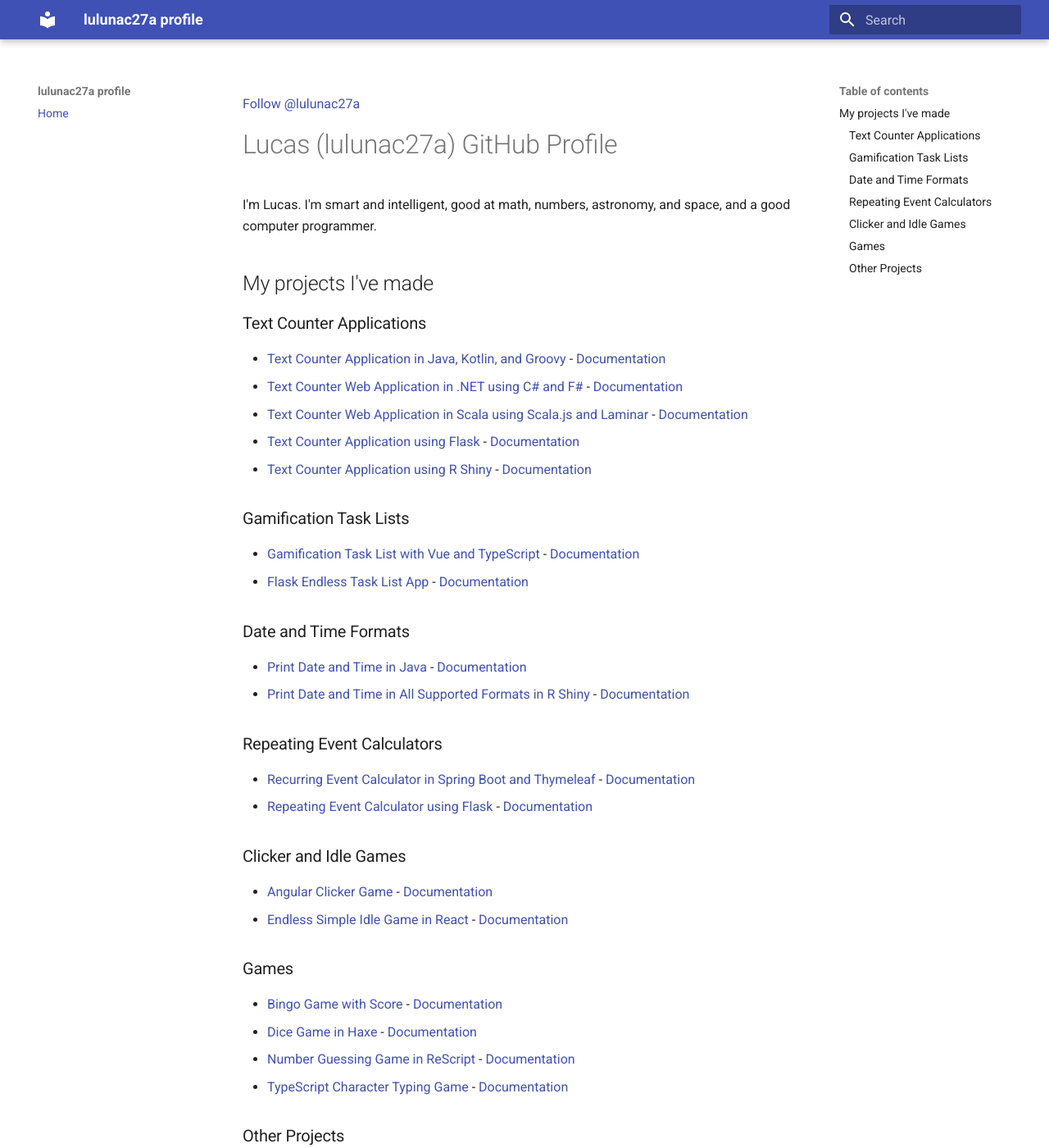
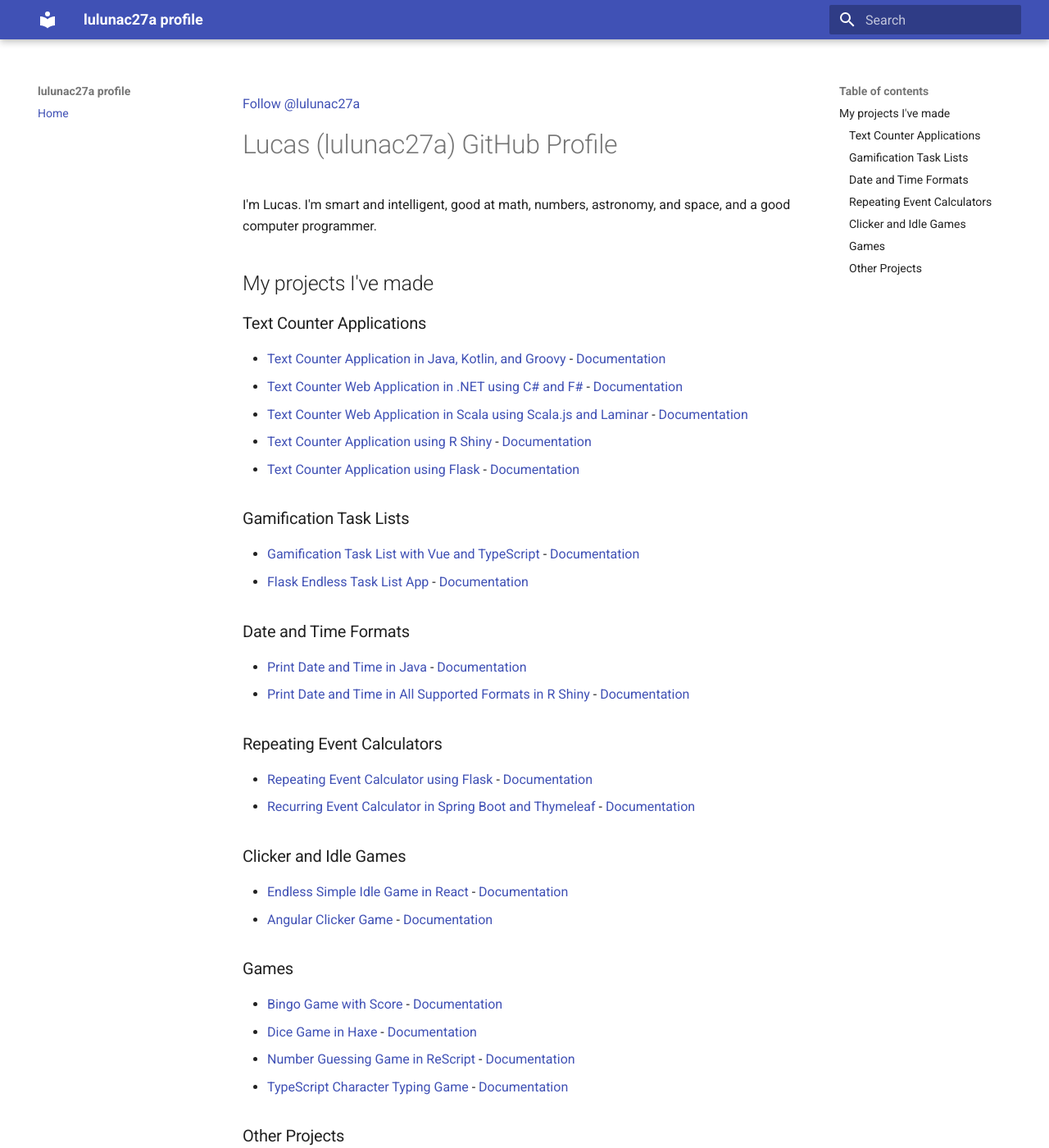
Before and after one commit to lulunac27a/lulunac27a.github.io, an MkDocs documentation site: the page built from docs/index.md, in a window 1280 px wide and 1400 px high. Shown: the whole window at 82% size. Built offline with MkDocs 1.6.1 and Material for MkDocs 9.7.7, drawn with Linux system fonts in a browser that asks for light colours.

Commit message:
Orgarize projects

```diff
--- a/docs/index.md
+++ b/docs/index.md
@@ -10,8 +10,8 @@ I'm Lucas. I'm smart and intelligent, good at math, numbers, astronomy, and spac
 - [Text Counter Application in Java, Kotlin, and Groovy](https://github.com/lulunac27a/text-counter-java-application) - [Documentation](https://lulunac27a.github.io/text-counter-java-application)
 - [Text Counter Web Application in .NET using C# and F#](https://github.com/lulunac27a/text-counter-dot-net-application) - [Documentation](https://lulunac27a.github.io/text-counter-dot-net-application)
 - [Text Counter Web Application in Scala using Scala.js and Laminar](https://github.com/lulunac27a/text-counter-scala-js-application) - [Documentation](https://lulunac27a.github.io/text-counter-scala-js-application)
+- [Text Counter Application using R Shiny](https://github.com/lulunac27a/r-shiny-text-counter-application) - [Documentation](https://lulunac27a.github.io/r-shiny-text-counter-application)
 - [Text Counter Application using Flask](https://github.com/lulunac27a/flask-text-counter-application) - [Documentation](https://lulunac27a.github.io/flask-text-counter-application)
-- [Text Counter Application using R Shiny](https://github.com/lulunac27a/r-shiny-text-counter-application) - [Documentation](https://lulunac27a.github.io/r-shiny-text-counter-application)
 ### Gamification Task Lists
 - [Gamification Task List with Vue and TypeScript](https://github.com/lulunac27a/gamification-task-list-vue-typescript) - [Documentation](https://lulunac27a.github.io/gamification-todo-list-vue-typescript)
 - [Flask Endless Task List App](https://github.com/lulunac27a/flask-endless-task-list-app/) - [Documentation](https://lulunac27a.github.io/flask-endless-task-list-app)
@@ -19,11 +19,11 @@ I'm Lucas. I'm smart and intelligent, good at math, numbers, astronomy, and spac
 - [Print Date and Time in Java](https://github.com/lulunac27a/java-datetime/) - [Documentation](https://lulunac27a.github.io/java-datetime)
 - [Print Date and Time in All Supported Formats in R Shiny](https://github.com/lulunac27a/r-shiny-datetime/) - [Documentation](https://lulunac27a.github.io/r-shiny-datetime)
 ### Repeating Event Calculators
+- [Repeating Event Calculator using Flask](https://github.com/lulunac27a/flask-event-calculator/) - [Documentation](https://lulunac27a.github.io/flask-event-calculator)
 - [Recurring Event Calculator in Spring Boot and Thymeleaf](https://github.com/lulunac27a/event-calculator-springboot/) - [Documentation](https://lulunac27a.github.io/event-calculator-springboot)
-- [Repeating Event Calculator using Flask](https://github.com/lulunac27a/flask-event-calculator/) - [Documentation](https://lulunac27a.github.io/flask-event-calculator)
 ### Clicker and Idle Games
+- [Endless Simple Idle Game in React](https://github.com/lulunac27a/react-endless-simple-idle-game/) - [Documentation](https://lulunac27a.github.io/react-endless-simple-idle-game)
 - [Angular Clicker Game](https://github.com/lulunac27a/angular-clicker-game/) - [Documentation](https://lulunac27a.github.io/angular-clicker-game)
-- [Endless Simple Idle Game in React](https://github.com/lulunac27a/react-endless-simple-idle-game/) - [Documentation](https://lulunac27a.github.io/react-endless-simple-idle-game)
 ### Games
 - [Bingo Game with Score](https://github.com/lulunac27a/bingo-game-with-score/) - [Documentation](https://lulunac27a.github.io/bingo-game-with-score)
 - [Dice Game in Haxe](https://github.com/lulunac27a/dice-game-haxe/) - [Documentation](https://lulunac27a.github.io/dice-game-haxe)
```
